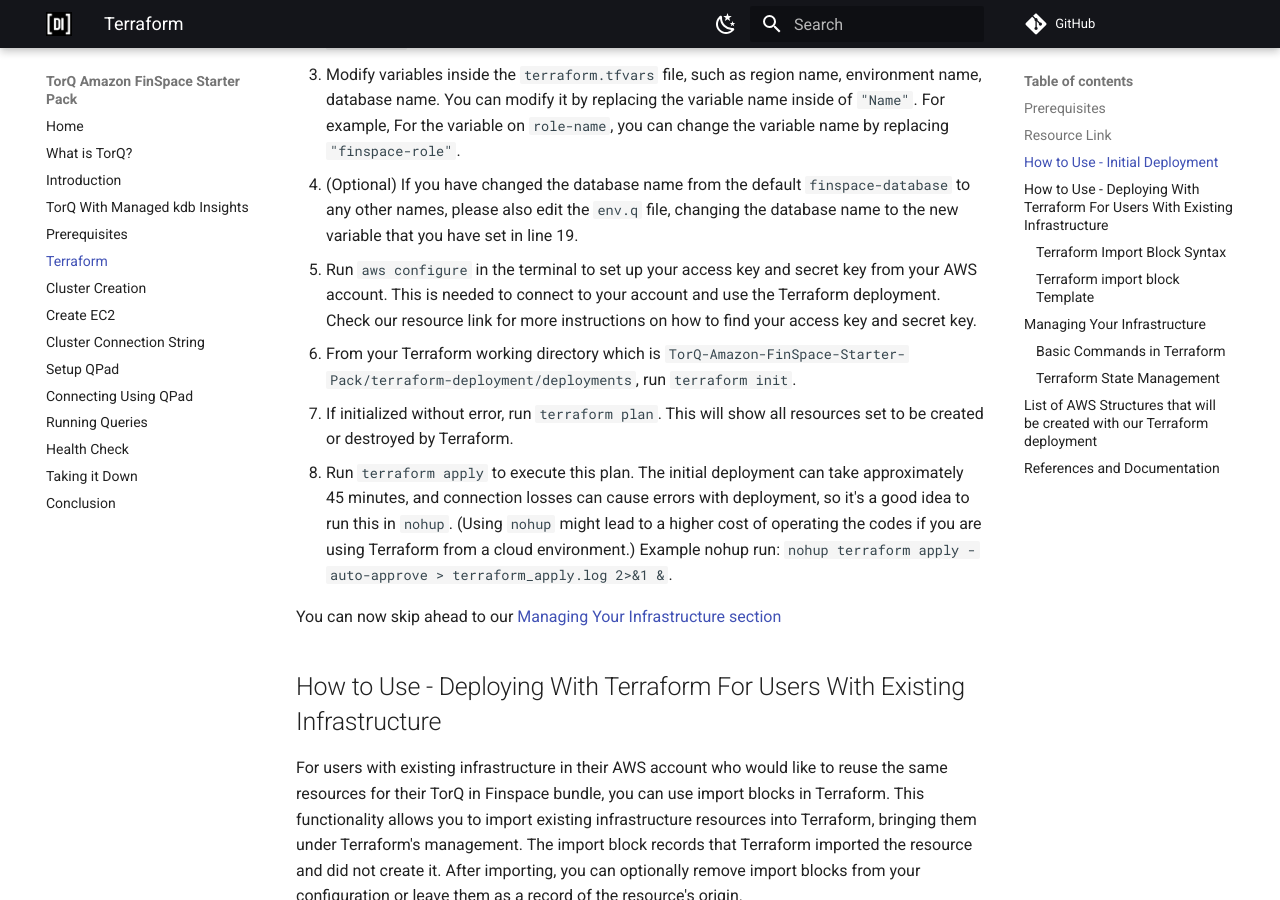
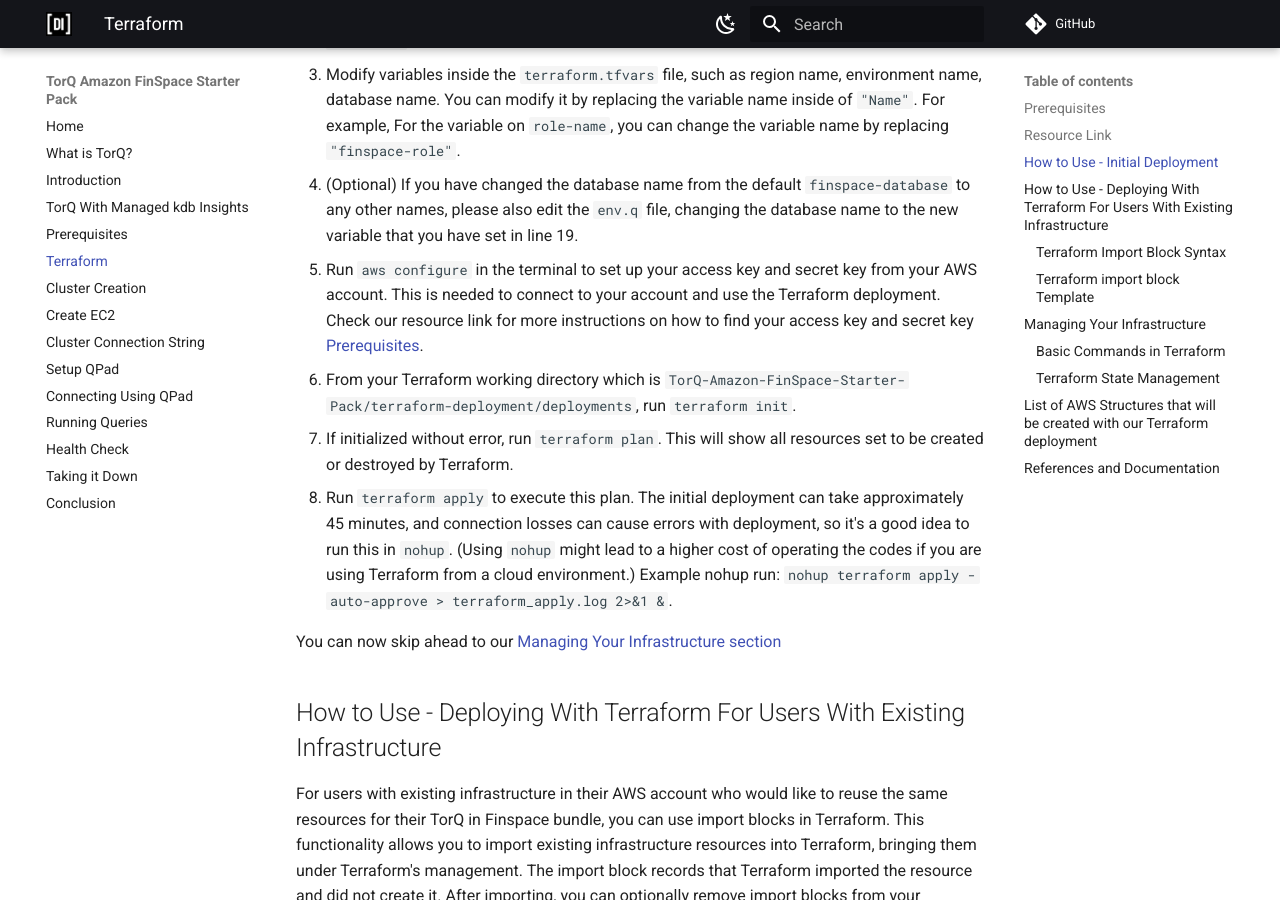
Before and after one commit to DataIntellectTech/TorQ-Amazon-FinSpace-Starter-Pack, an MkDocs documentation site: the page built from docs/05-terraform.md, in a window 1280 px wide and 900 px high, scrolled down 2005 px. Built offline with MkDocs 1.6.1 and Material for MkDocs 9.7.7, drawn with Linux system fonts in a browser that asks for light colours; comment, search, counter and statistics services are not loaded.

Commit message:
Niall terraform.md changes

```diff
--- a/docs/05-terraform.md
+++ b/docs/05-terraform.md
@@ -34,13 +34,13 @@
 
 ## How to Use - Initial Deployment
 
-New user please continue and follow this section - Users with existing infrastructure, please skip to our [existing infrastructure section](#deploying-with-terraform-for-users-with-existing-infrastructure).
+New user please continue and follow this section - Users with existing infrastructure, please skip to our [existing infrastructure section](#how-to-use---deploying-with-terraform-for-users-with-existing-infrastructure).
 
 1. (Optional) If you have an HDB you want to migrate to FinSpace, replace the dummy HDB in `TorQ-Amazon-FinSpace-Starter-Pack/hdb`.
 2. Move into the `TorQ-Amazon-FinSpace-Starter-Pack/terraform-deployment/deployments` directory; this will be the Terraform working directory from which you should run all `terraform` commands.
 3. Modify variables inside the `terraform.tfvars` file, such as region name, environment name, database name. You can modify it by replacing the variable name inside of `"Name"`. For example, For the variable on `role-name`, you can change the variable name by replacing `"finspace-role"`.
 4. (Optional) If you have changed the database name from the default `finspace-database` to any other names, please also edit the `env.q` file, changing the database name to the new variable that you have set in line 19.
-5. Run `aws configure` in the terminal to set up your access key and secret key from your AWS account. This is needed to connect to your account and use the Terraform deployment. Check our resource link for more instructions on how to find your access key and secret key.
+5. Run `aws configure` in the terminal to set up your access key and secret key from your AWS account. This is needed to connect to your account and use the Terraform deployment. Check our resource link for more instructions on how to find your access key and secret key [Prerequisites](#prerequisites).
 6. From your Terraform working directory which is `TorQ-Amazon-FinSpace-Starter-Pack/terraform-deployment/deployments`, run `terraform init`.
 7. If initialized without error, run `terraform plan`. This will show all resources set to be created or destroyed by Terraform.
 8. Run `terraform apply` to execute this plan. The initial deployment can take approximately 45 minutes, and connection losses can cause errors with deployment, so it's a good idea to run this in `nohup`. (Using `nohup` might lead to a higher cost of operating the codes if you are using Terraform from a cloud environment.) Example nohup run: `nohup terraform apply -auto-approve > terraform_apply.log 2>&1 &`.
```
